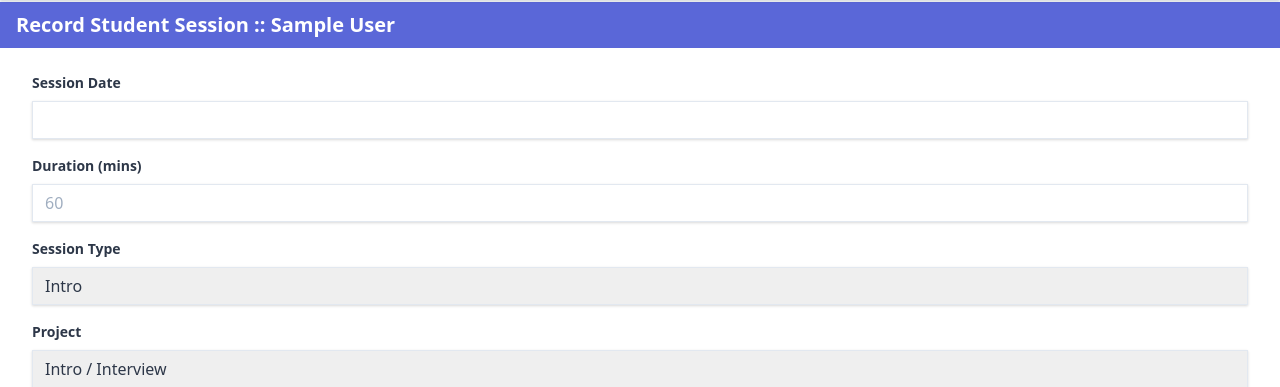
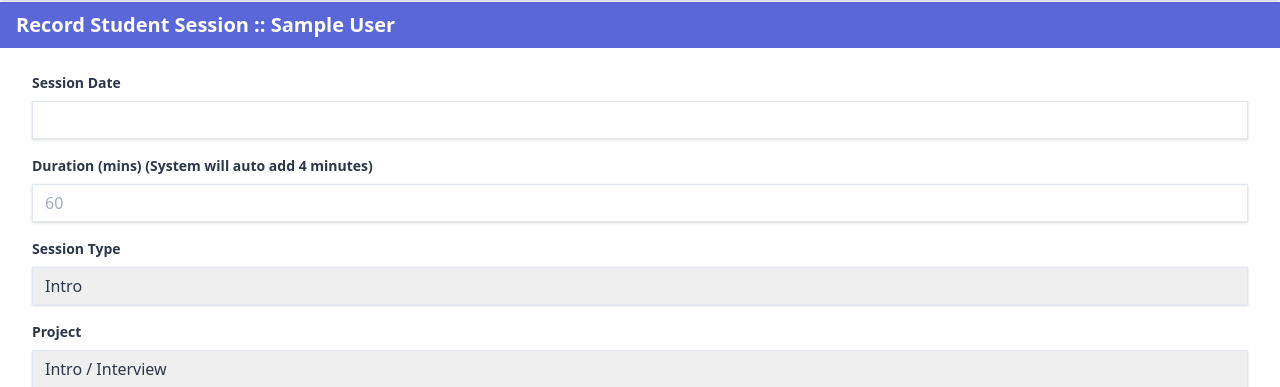
Before and after one commit to MentorDashboard/MentorDashboard, a Flask app: page /students/1/sessions in a window 1280 px wide. Shown: the part 94-481 px from the top of the page. Run offline with Flask 2, Linux system fonts and the light colour scheme; the visitor is signed in with stand-in values (Sample User, id 1); data comes from the database, SQL or seed files in the repository; style sheets or scripts are compiled from the project's sources; some libraries are stand-ins or nearby versions.

Commit message:
Auto adding 4 minutes

```diff
--- a/app/routes/students.py
+++ b/app/routes/students.py
@@ -131,7 +131,7 @@ def add_session(student_id):
     student = get_student_by_id(student_id)
     if form.validate_on_submit():
         date = form.date.data
-        duration = form.duration.data
+        duration = form.duration.data + 4
         session_type = form.session_type.data
         project = form.project.data
         summary = form.summary.data
@@ -235,7 +235,7 @@ def generate_feedback_url(student, student_session, mentor):
     }
 
     hours = floor(student_session.duration / 60)
-    mins = str(student_session.duration % 60)
+    mins = str(student_session.duration  % 60)
     mins = mins if len(mins) > 1 else f"0{mins}"
     duration = f"0{hours}:{mins}:00"
 
--- a/tailwind.config.js
+++ b/tailwind.config.js
@@ -1,11 +1,11 @@
 module.exports = {
   purge: {
     layers: ['components', 'utilities'],
-    content: ['./templates/**/*.html']
+    content: ['./templates/**/*.html'],
   },
   theme: {
     extend: {},
   },
   variants: {},
   plugins: [],
-}
+};
--- a/templates/students/sessions/create.html
+++ b/templates/students/sessions/create.html
@@ -30,7 +30,7 @@
 
     <div class="mb-4">
         <label class="block text-grey-darker text-sm font-bold mb-2" for="email">
-            Duration (mins)
+            Duration (mins) (System will auto add 4 minutes)
         </label>
         <input
             class="shadow appearance-none border w-full py-2 px-3 text-grey-darker leading-tight focus:outline-none focus:shadow-outline"
```
Also changed, not shown: 1 other file.
